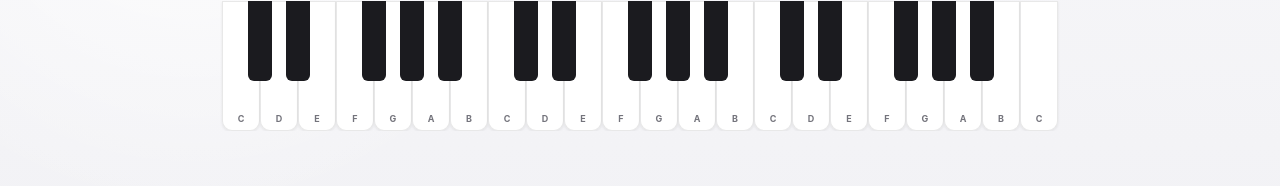
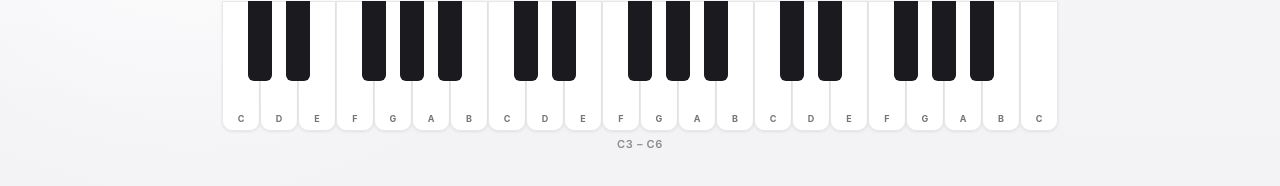
Before and after one commit to kazemio/isoflow, a React (Vite) app: page / in a window 1280 px wide. Both pictures are taken after a click on the button "Piano". Shown: the part 256-442 px from the top of the page. Built offline with nearby package versions, Linux system fonts and the light colour scheme.

Commit message:
Added octave information to piano layout

```diff
--- a/src/App.jsx
+++ b/src/App.jsx
@@ -788,11 +788,13 @@ function App() {
     const isMidiHeld    = midiHeldCells.some((c) => c.id === pianoCell.id);
     const isStartGuide  = startGuides.some((c) => c.id === pianoCell.id);
     const isMovedGuide  = movedGuides.some((c) => c.id === pianoCell.id);
-    const isSuccessTone = awaitingNextRound && pendingDestination?.some((c) => c.note === key.note);
+    const isSuccessTone = awaitingNextRound && pendingDestination?.some((c) =>
+      c.midi != null ? c.midi === key.midi : c.note === key.note
+    );
 
     const isHint = showHints && !awaitingNextRound && (
       (stage.key === "START_CHORD"     && fromChord.tones.includes(key.note)) ||
-      (stage.key === "IDENTIFY_GUIDES" && startVoicing.some((c) => c.note === key.note) && fromChord.guide.includes(key.note)) ||
+      (stage.key === "IDENTIFY_GUIDES" && startVoicing.some((c) => c.midi != null ? c.midi === key.midi : c.note === key.note) && fromChord.guide.includes(key.note)) ||
       (stage.key === "MOVE_GUIDES"     && toChord.guide.includes(key.note)) ||
       (stage.key === "FILL_CHORD"      && !isMovedGuide && remainingDestinationTones.includes(key.note))
     );
@@ -1004,6 +1006,11 @@ function App() {
                 />
               ))}
             </div>
+            <p className="piano-range-label">
+              {NOTES[PIANO_MIDI_START % 12]}{Math.floor(PIANO_MIDI_START / 12) - 1}
+              {" – "}
+              {NOTES[PIANO_MIDI_END % 12]}{Math.floor(PIANO_MIDI_END / 12) - 1}
+            </p>
           </div>
         ) : (
           <div className="grid-outer">
--- a/src/styles.css
+++ b/src/styles.css
@@ -255,24 +255,13 @@ select {
   box-shadow: 0 1px 2px rgba(0, 0, 0, 0.08), inset 0 0 0 3px rgba(230, 126, 34, 0.9);
 }
 
-.cell.selected {
-  background: #111;
-  color: white;
-  box-shadow: 0 11px 24px rgba(0, 0, 0, 0.22);
-}
-
+.cell.selected,
 .cell.midi-held:not(.success-tone) {
   background: rgba(70, 108, 255, 0.16);
   color: #1c1f2a;
   box-shadow:
     0 7px 18px rgba(0, 0, 0, 0.10),
     inset 0 0 0 2px rgba(70, 108, 255, 0.58);
-}
-
-.cell.midi-held.selected {
-  box-shadow:
-    0 11px 24px rgba(0, 0, 0, 0.22),
-    inset 0 0 0 3px rgba(70, 108, 255, 0.70);
 }
 
 .cell.ghost:not(.selected):not(.moved-guide) {
@@ -668,6 +657,15 @@ button:disabled {
   margin-bottom: 14px;
 }
 
+.piano-range-label {
+  text-align: center;
+  font-size: 11px;
+  color: #8b8b93;
+  margin: 6px 0 0;
+  letter-spacing: 0.06em;
+  font-weight: 600;
+}
+
 .piano-keyboard {
   position: relative;
   display: flex;
@@ -709,10 +707,10 @@ button:disabled {
 }
 
 /* ── Piano key states ── */
-.piano-key.white.selected  { background: #111; color: white; box-shadow: 0 4px 12px rgba(0,0,0,0.25); }
-.piano-key.black.selected  { background: #555; }
-.piano-key.white.midi-held { background: #dde4f5; }
-.piano-key.black.midi-held { background: #3a3a55; }
+.piano-key.white.selected,
+.piano-key.white.midi-held { background: #dde4f5; color: #1c1f2a; box-shadow: 0 1px 3px rgba(0,0,0,0.08), inset 0 0 0 2px rgba(70,108,255,0.58); }
+.piano-key.black.selected,
+.piano-key.black.midi-held { background: #3a3a55; box-shadow: inset 0 0 0 2px rgba(70,108,255,0.58); }
 .piano-key.white.guide-hint { box-shadow: inset 0 0 0 2px rgba(242,140,40,0.95), 0 1px 3px rgba(0,0,0,0.08); }
 .piano-key.black.guide-hint { box-shadow: inset 0 0 0 2px rgba(242,140,40,0.95); }
 .piano-key.white.source-guide { box-shadow: inset 0 0 0 2px rgba(242,140,40,0.5), 0 1px 3px rgba(0,0,0,0.08); }
```
